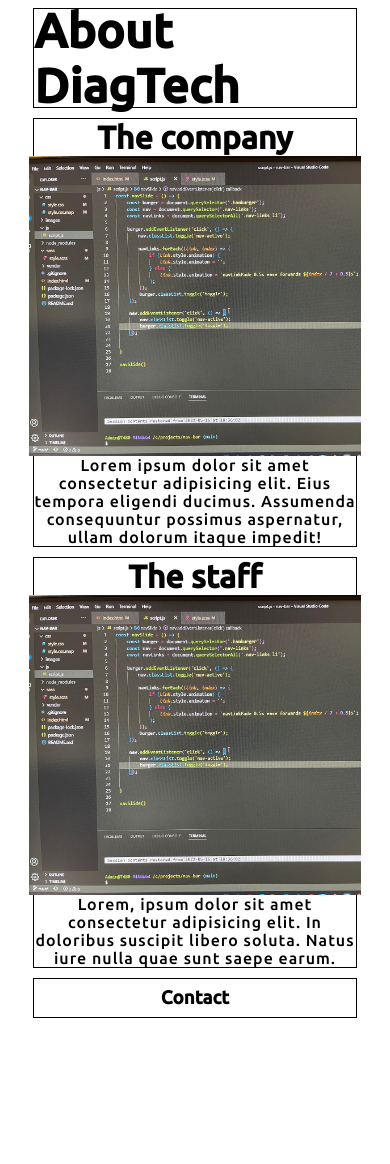
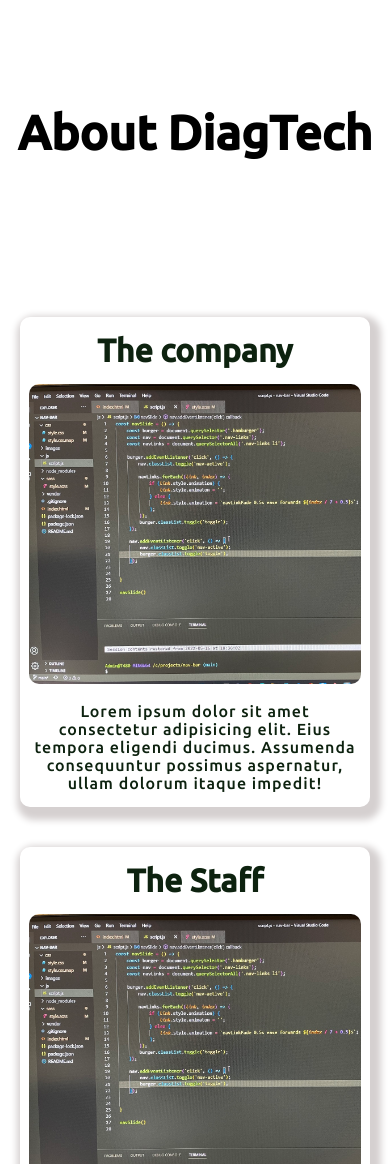
Before and after one commit to DJendryczka/nav-bar, a website: page index.html in a window 390 px wide. Shown: the part 836-2000 px from the top of the page. Before the commit the page ends 1854 px from the top, so only its background shows below. Drawn offline with Linux system fonts and the light colour scheme.

Commit message:
Add flex box

```diff
--- a/index.html
+++ b/index.html
@@ -31,22 +31,51 @@
     </main>
     <section id="about">
         <div class="about1">
-            <h1>About DiagTech</h1>
+            <h1 class="about-tittle">About DiagTech</h1>
         </div>
-        <div class="about2">
-            <h2>The company</h2>
-            <img src="/images/main.jpg" alt="">
-            <p>Lorem ipsum dolor sit amet consectetur adipisicing elit. Eius tempora eligendi ducimus. Assumenda consequuntur possimus aspernatur, ullam dolorum itaque impedit!</p>
+        <div class="container">
+            <a href="#">
+                <div class="about2">
+                    <div>
+                        <h2>The company</h2>
+                    </div>
+                    <div>
+                        <img src="/images/main.jpg" alt="">
+                    </div>
+                    <div>
+                        <p class="about-text">Lorem ipsum dolor sit amet consectetur adipisicing elit. Eius tempora eligendi ducimus. Assumenda consequuntur possimus aspernatur, ullam dolorum itaque impedit!</p>
+                    </div>
+                </div>
+            </a>
+            <a href="#">
+                <div class="about2">
+                    <div>
+                        <h2>The Staff</h2>
+                    </div>
+                    <div>
+                        <img src="/images/main.jpg" alt="" width="100%">
+                    </div>
+                    <div class="about-text">
+                        <p>Lorem ipsum dolor sit amet consectetur adipisicing elit. Eius tempora eligendi ducimus. Assumenda consequuntur possimus aspernatur, ullam dolorum itaque impedit!</p>
+                    </div>
+                </div>
+            </a>
         </div>
-        <div class="about3">
-            <h2>The staff</h2>
-            <img src="/images/main.jpg" alt="">
-            <p>Lorem, ipsum dolor sit amet consectetur adipisicing elit. In doloribus suscipit libero soluta. Natus iure nulla quae sunt saepe earum.</p>
-        </div>
+
+    </section>
+    <footer>
         <div class="about4">
             <h3>Contact</h3>
         </div>
-    </section>
+        <div class="footer">
+            <div>
+                <h3>dariusz.jendryczka@gmail.com</h3>
+            </div>
+            <div>
+                <h3>Tel +46702060923</h3>
+            </div>
+        </div>
+    </footer>
    <script src="/js/script.js"></script>
 </body>
 </html>
--- a/sass/style.scss
+++ b/sass/style.scss
@@ -8,10 +8,16 @@
 
 h1 {
     font-size: 3em;
+
 }
 
 h2 {
    font-size: 2em;
+   margin: 15px;
+}
+
+h3 {
+    letter-spacing: 1px;
 }
 
 p {
@@ -157,18 +163,34 @@ main h1 {
 /* About */
 
 #about {
-    height: 90vh;
-    display: grid;
-    grid-template-columns: repeat(12, 1fr);
-    grid-template-rows: 200px auto 100px;
-    gap: 10px;
+    height: 100vh;
+    display: flex;
+    flex-direction: column;
+
 }
+
+.about-tittle {
+    padding-top: 80px;
+}
+
 
 .about1 {
     display: flex;
     justify-content: center;
     align-items: center;
-    grid-column: 1 / -1;
+    height: 20vh;
+
+}
+
+.container {
+    margin-top: 120px;
+    display: flex;
+    justify-content: space-evenly;
+}
+
+.container a {
+    text-decoration: none;
+    color: #0d220f;
 }
 
 .about2 {
@@ -176,48 +198,88 @@ main h1 {
     flex-direction: column;
     justify-content: center;
     align-items: center;
-    grid-column: 2 /6;
+    height: auto;
+    width: 400px;
+    border-radius: 10px;
+    box-shadow: 4px 6px 7px 7px rgb(213, 208, 208);
+    transition: 0.4s;
 }
 
-.about3 {
-    display: flex;
-    flex-direction: column;
-    justify-content: center;
-    align-items: center;
-    grid-column: 8 / 12;
+.about2:hover {
+    box-shadow: 4px 5px 3px 3px rgb(185, 184, 184);
 }
+
+.about-text {
+    width: 350px;
+    margin: 15px;
+}
+
+
+
+
+@media screen and (max-width: 969px) {
+
+    #about {
+        height: auto;
+    }
+
+    .container {
+        display: flex;
+        flex-direction: column;
+        align-items: center;
+    }
+
+    .about2 {
+        width: 350px;
+        margin: 20px 0;
+    }
+
+    .about-text {
+        width: 330px;
+        margin: 15px;
+    }
+
+    .footer {
+        display: flex;
+        flex-direction: column;
+        justify-content: center;
+        align-items: center;
+        padding: 8px;
+    }
+
+    .footer h3 {
+        padding: 8px;
+    }
+
+}
+
+img {
+    height: 300px;
+    border-radius: 10px;
+}
+
+footer {
+    background-color: #0d220f;
+    height: auto;
+    color: beige;
+}
+
 .about4 {
     display: flex;
     justify-content: center;
     align-items: center;
-    grid-column: 1 / -1;
+
 }
 
-@media screen and (max-width: 769px) {
-    .about1 {
-        border: 1px solid black;
-        grid-column: 2 / -2;
-    }
-
-    .about2 {
-        border: 1px solid black;
-        grid-column: 2 / -2;
-    }
-
-    .about3 {
-        border: 1px solid black;
-        grid-column: 2 / -2;
-    }
-    .about4 {
-        border: 1px solid black;
-        grid-column: 2 / -2;
-    }
-
-    #about {
-        grid-template-rows: 100px auto auto 40px;
-    }
+.footer {
+    display: flex;
+    justify-content: space-evenly;
+    align-items: center;
+    padding: 10px;
 }
 
-img {
-    height: 300px;
+.about4 h3 {
+    font-size: 1.5em;
+    padding: 10px;
+    letter-spacing: 1px;
 }
```
Also changed, not shown: css/style.css, 1 other file.
